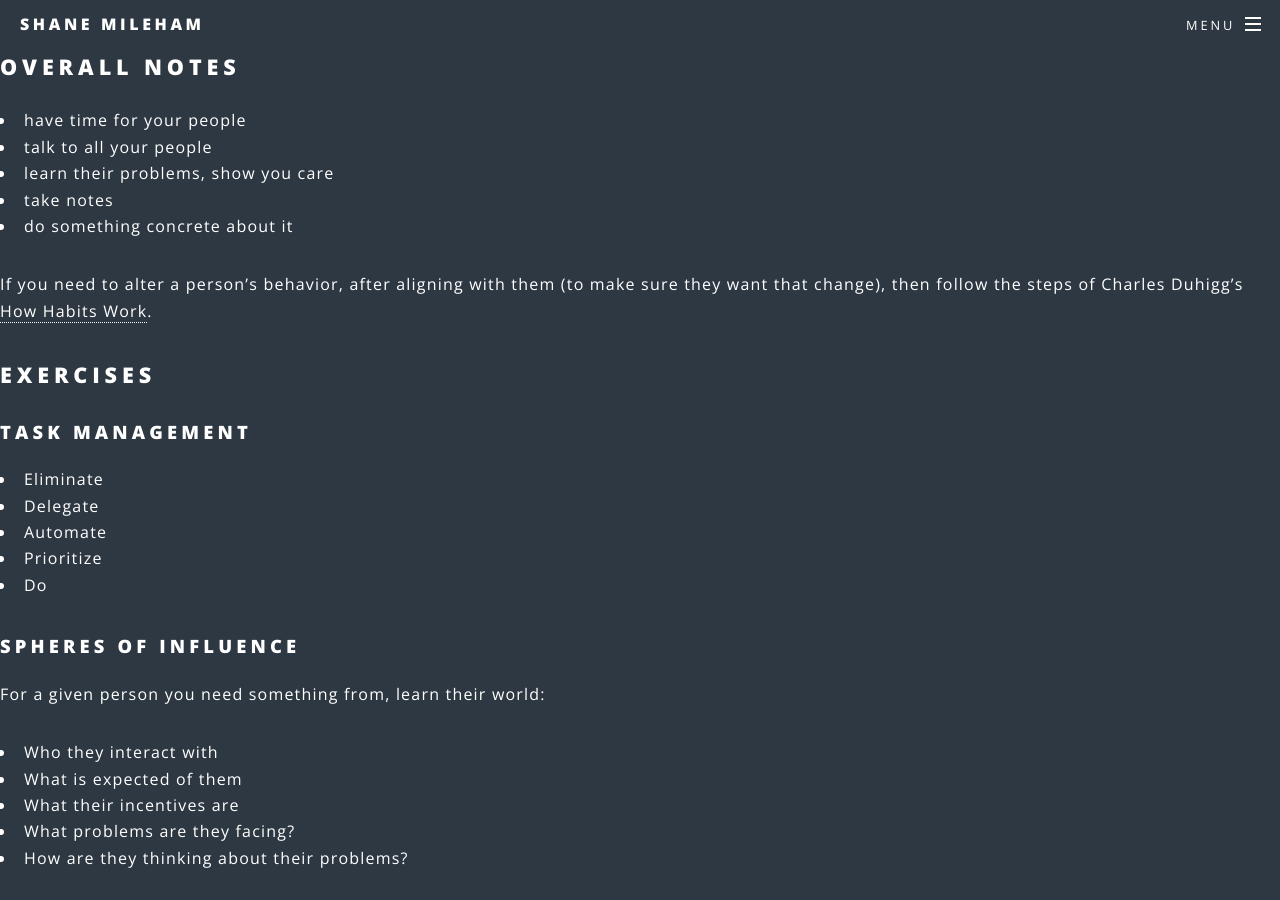
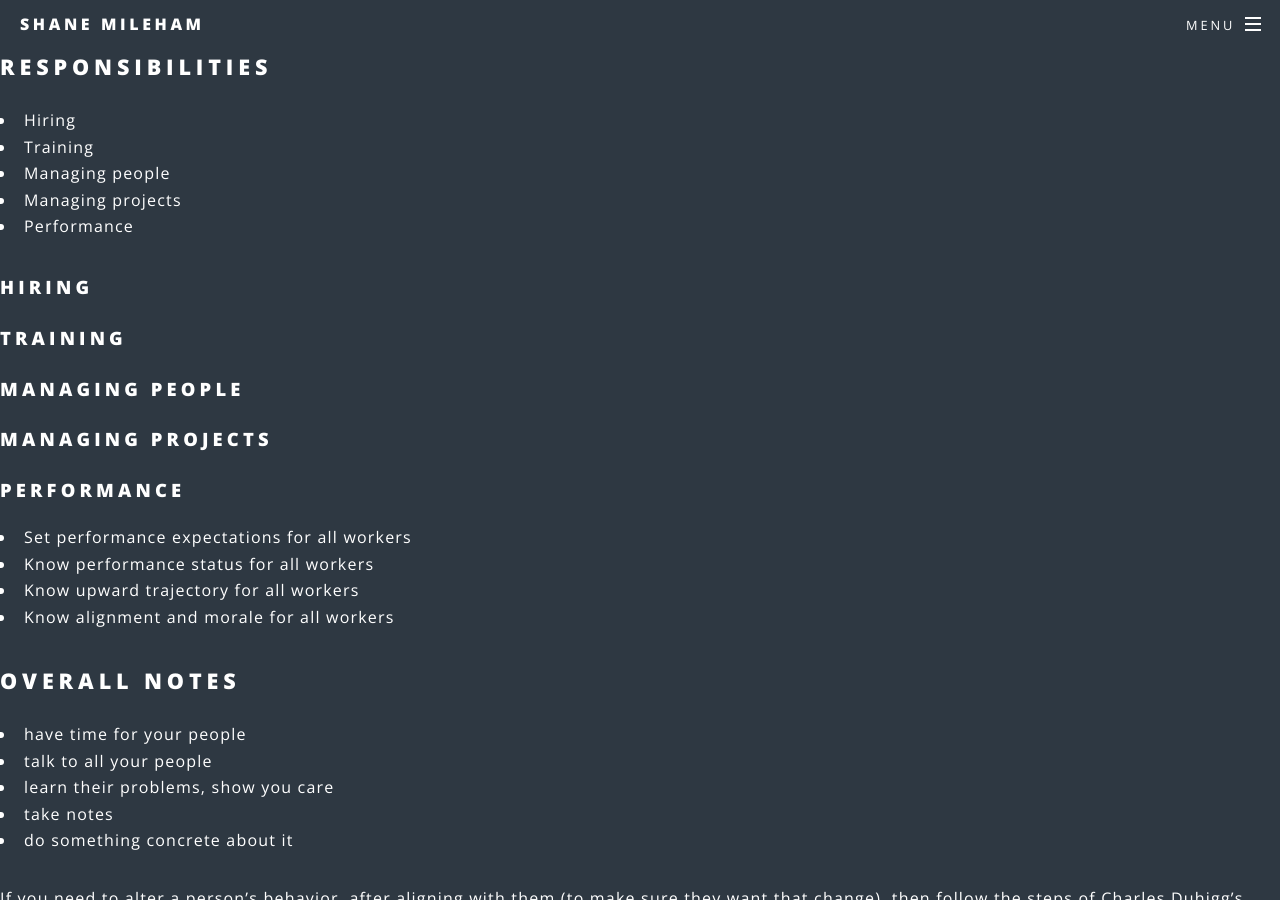
Before and after one commit to shanemileham/shanemileham.github.io, a Jekyll site: the page built from _kb/business/management.md, in a window 1280 px wide and 900 px high. Built offline with Jekyll 4.4.1, drawn with Linux system fonts in a browser that asks for light colours; comment, search, counter and statistics services are not loaded.

Commit message:
Update management.md

```diff
--- a/_kb/business/management.md
+++ b/_kb/business/management.md
@@ -1,6 +1,28 @@
 ---
 title: Management
 ---
+
+## Responsibilities
+- Hiring
+- Training
+- Managing people
+- Managing projects
+- Performance
+
+### Hiring
+
+### Training
+
+### Managing People
+
+### Managing Projects
+
+### Performance
+- Set performance expectations for all workers
+- Know performance status for all workers
+- Know upward trajectory for all workers
+- Know alignment and morale for all workers
+
 
 ## Overall Notes
 - have time for your people
```
